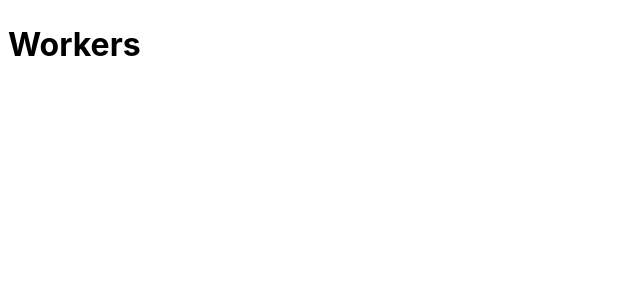
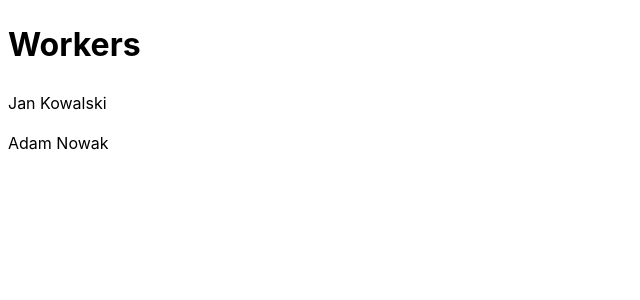
Before and after one commit to kmichalski2/sda-workers, a React (Vite) app: page / in a window 1280 px wide. Shown: the top 300 px of the page, without its empty margins (0-640 px from the left). Built offline with nearby package versions, Linux system fonts and the light colour scheme.

Commit message:
employees list

```diff
--- a/src/App.tsx
+++ b/src/App.tsx
@@ -1,10 +1,42 @@
+import { useState } from "react";
 import "./App.css";
 
+export interface Employee {
+  id: string;
+  firstname: string;
+  lastname: string;
+  salary: number;
+  status: EmployeeStatus;
+}
+
+export type EmployeeStatus = 'SICK_LEAVE' | 'AVAILABLE';
+
+
+export const mockData: Employee[] = [
+  {
+    id: '1',
+    firstname: 'Jan',
+    lastname: 'Kowalski',
+    salary: 5000,
+    status: 'SICK_LEAVE'
+  },
+  {
+    id: '2',
+    firstname: 'Adam',
+    lastname: 'Nowak',
+    salary: 10000,
+    status: 'AVAILABLE'
+  }
+]
+
 function App() {
+  const [data] = useState(mockData);
+
   return (
     <>
       <div>
         <h1>Workers</h1>
+        {data.map(item => <p>{item.firstname + ' ' + item.lastname}</p>)}
       </div>
     </>
   );
```
